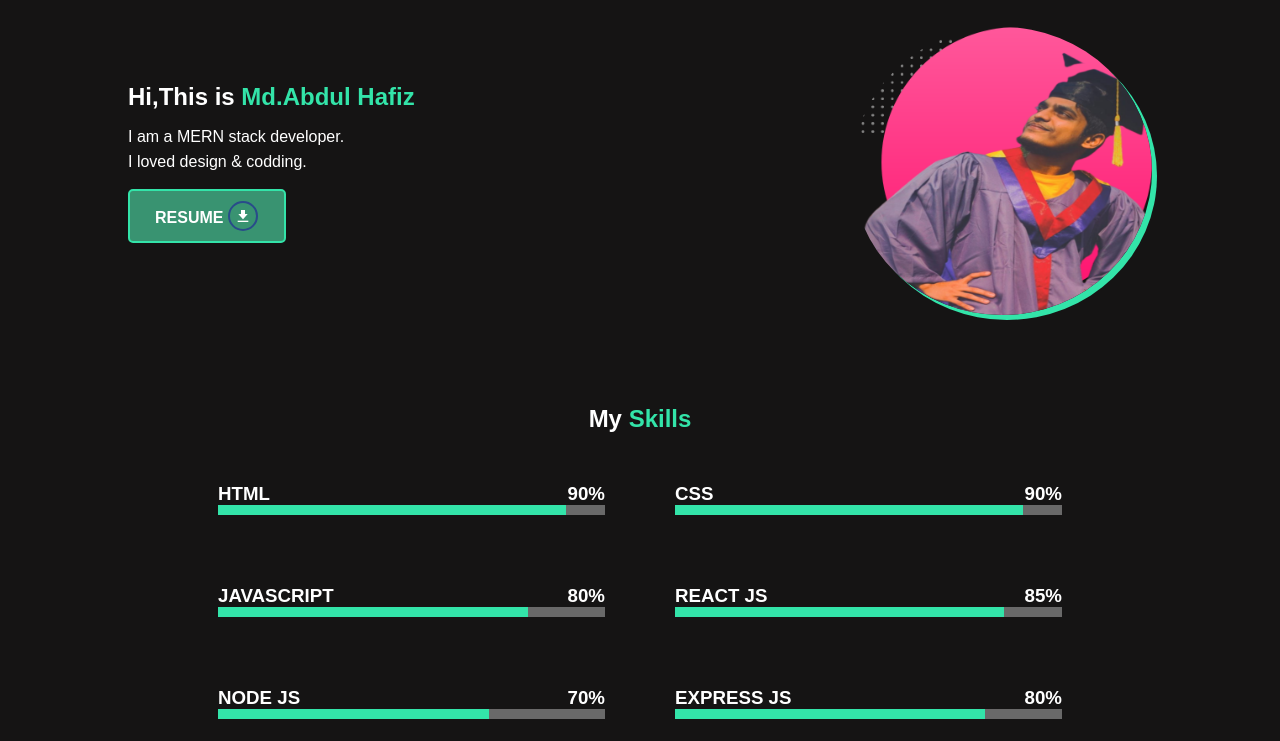
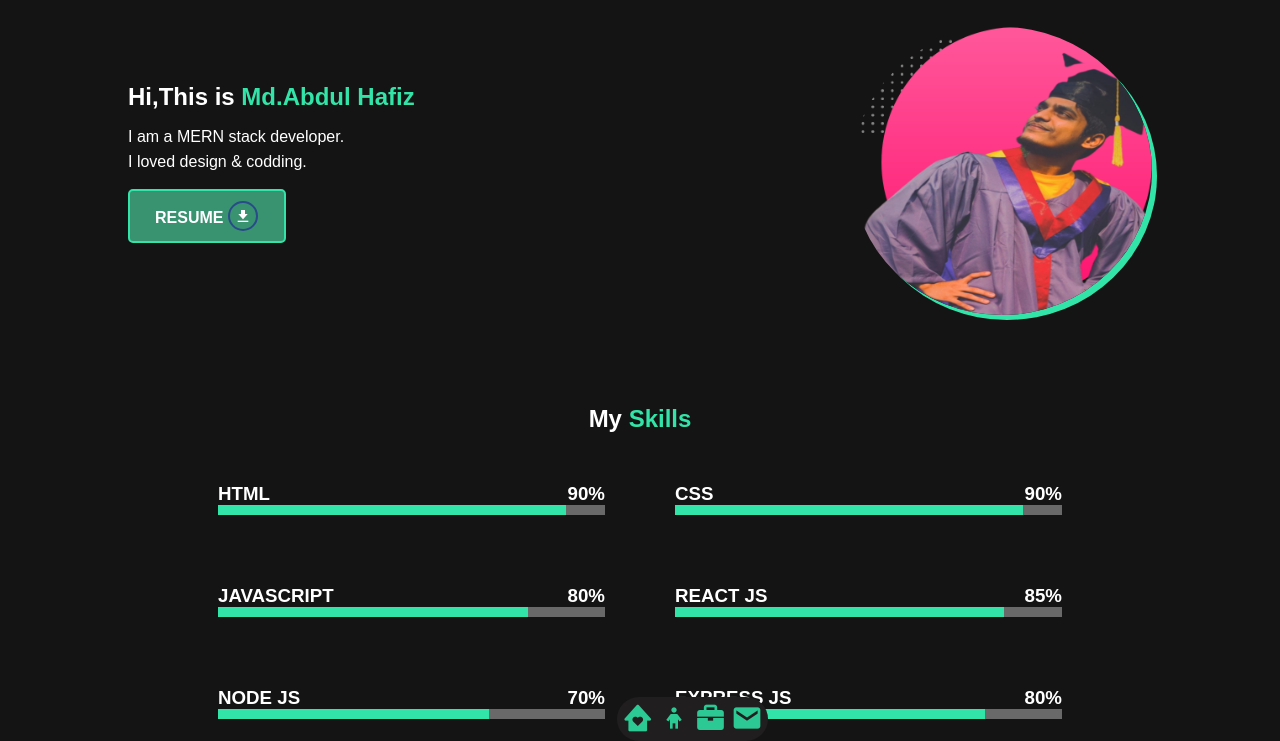
Before and after one commit to MdHafizBhuiyan/protfolio, a plain HTML site: page index.html in a window 1280 px wide. Shown: the part 59-800 px from the top of the page. Drawn offline with nearby package versions, Linux system fonts and the light colour scheme.

Commit message:
footer add

```diff
--- a/index.html
+++ b/index.html
@@ -273,8 +273,13 @@
       <textarea placeholder="Send Hello......"></textarea>
     </form>
     <button class="btn">Let's Talk</button>
-    <footer id="down">
-      <p>&copy;Md.Abdul Hafiz</p>
+    <footer id="footer">
+      <div class="down">
+        <a href="#hero"><i class="bx bxs-home-heart"></i></a>
+        <a href="#skills"><i class="bx bx-child"></i></a>
+        <a href="#protfolio"><i class="bx bxs-briefcase"></i></a>
+        <a href="#contact"><i class="bx bxs-envelope"></i></a>
+      </div>
     </footer>
   </body>
 </html>
--- a/style.css
+++ b/style.css
@@ -114,13 +114,6 @@ ul li a:hover{
   padding: 5px 5px;
   border-radius: 5px;
   box-shadow: 5px 5px 5px rgb(57, 147, 113);
-}
-#down{
-  display: flex;
-  flex-direction: column;
-   align-items: center;
-   justify-content: space-between;
-   margin-top: 30px;
 }
 input:focus, textarea:focus{
   outline: none;
@@ -252,3 +245,45 @@ input:hover, textarea:hover{
   opacity:1;
   scale:1;
 }
+#footer{
+border-radius: 50px;
+padding:5px;
+display: inline-block;
+background-color: rgb(32, 30, 30);
+align-items: center;
+justify-content: center;
+gap:10px;
+margin-top: 30px;
+position:fixed;
+bottom:0;
+right:40%;
+
+}
+.bxs-home-heart{
+  font-size: 2rem;
+  color:rgb(45, 201, 149);
+}
+.bxs-home-heart:hover{
+color:rgb(58, 255, 255);
+}
+.bx-child{
+  font-size: 2rem;
+  color:rgb(45, 201, 149);
+}
+.bx-child:hover{
+color:rgb(58, 255, 255);
+}
+.bxs-briefcase{
+  font-size: 2rem;
+  color:rgb(45, 201, 149);
+}
+.bxs-briefcase:hover{
+color:rgb(58, 255, 255);
+}
+.bxs-envelope{
+  font-size: 2rem;
+  color:rgb(45, 201, 149);
+}
+.bxs-envelope:hover{
+color:rgb(58, 255, 255);
+}
```
